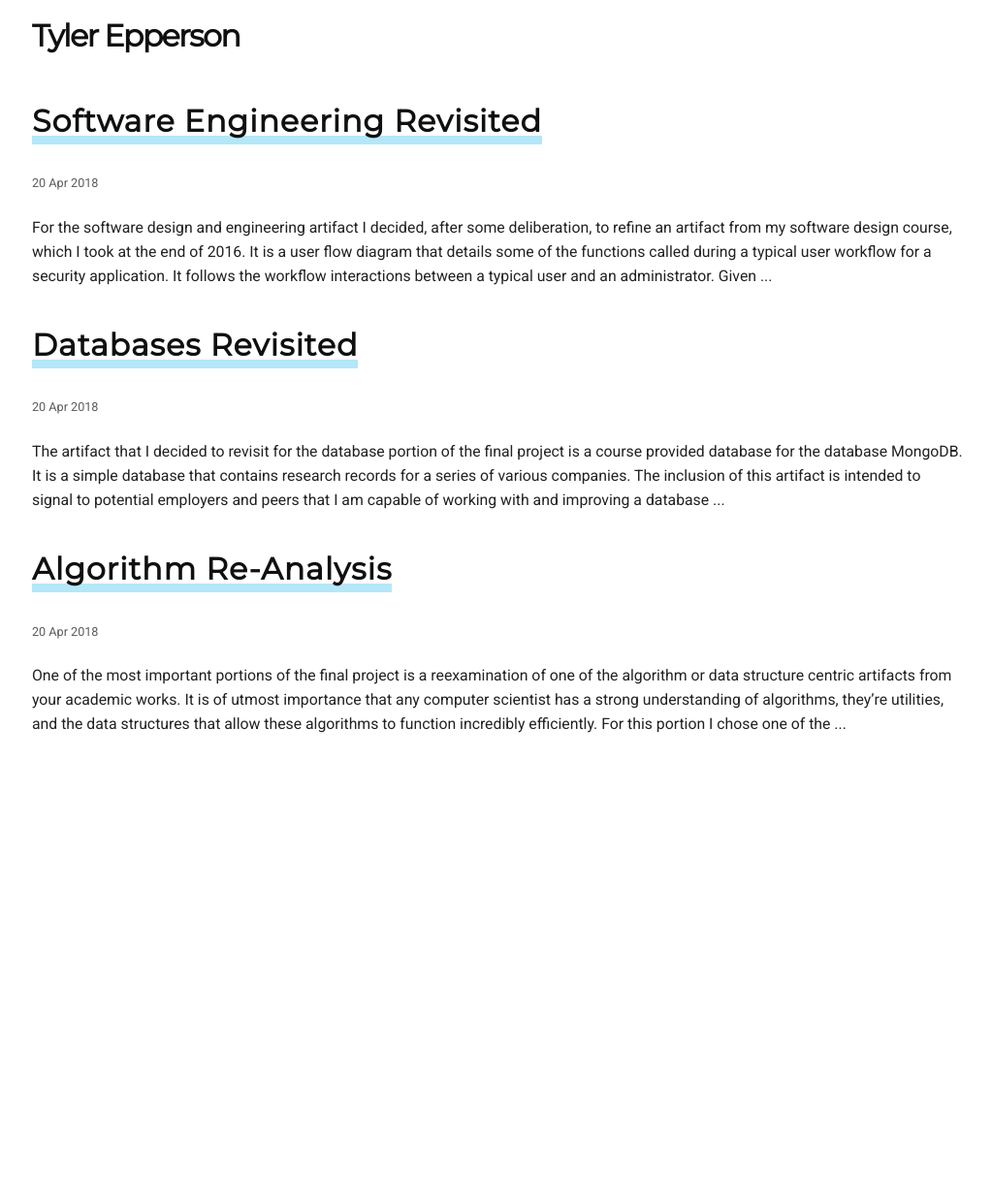
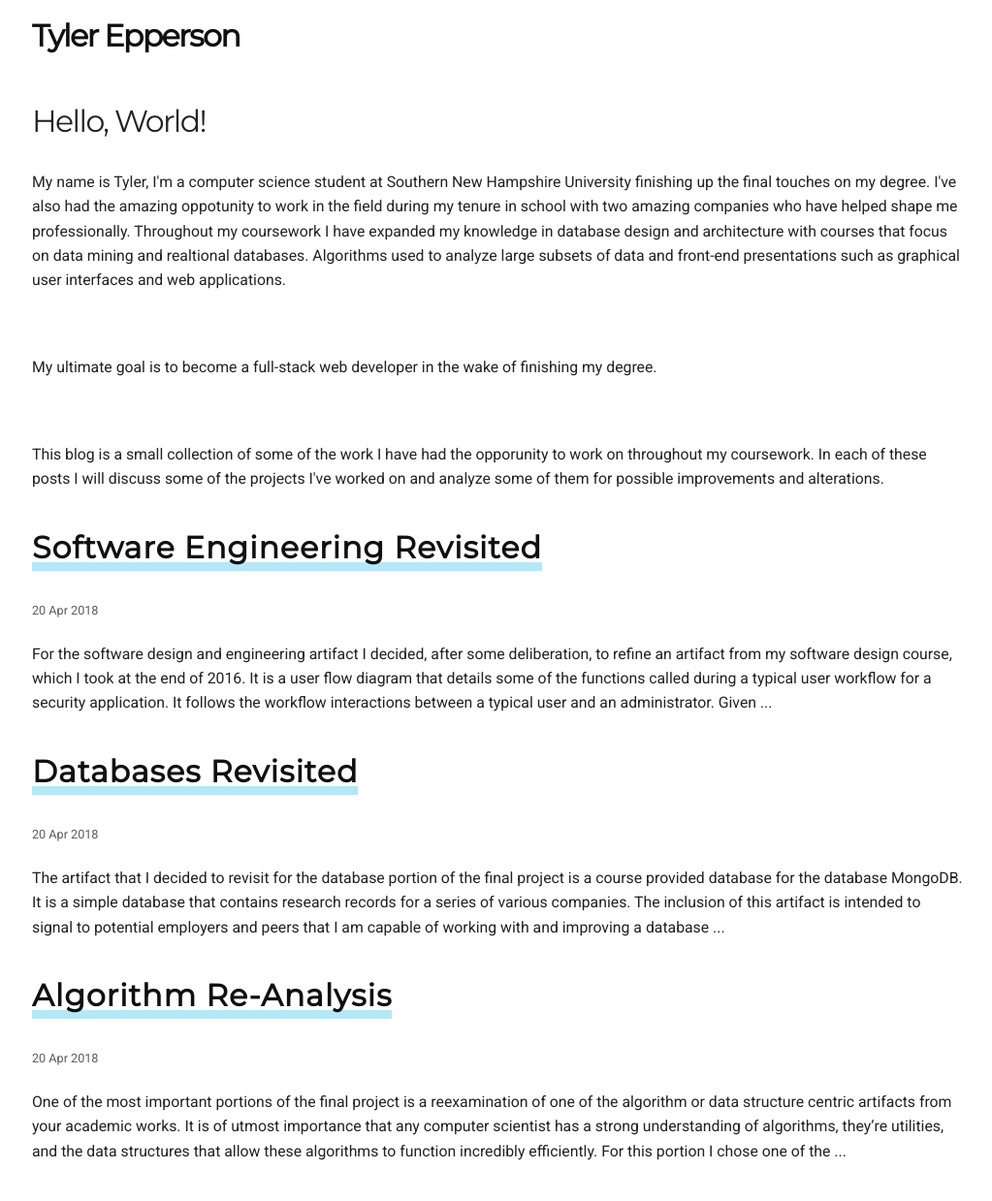
Before and after one commit to edwardepperson/edwardepperson.github.io, a Jekyll site: the page built from index.html, in a window 1280 px wide. Shown: the whole page at 97% size, without its empty margins (127-1150 px from the left). Built offline with Jekyll 4.4.1, drawn with Linux system fonts in a browser that asks for light colours; nearby versions of some CDN libraries; before the commit the page ends 900 px from its top, so only the background shows below that.

Commit message:
Added the professional assessment at the beginning of the index.html

```diff
--- a/index.html
+++ b/index.html
@@ -2,6 +2,35 @@
 layout: default
 title: Home
 ---
+
+<section class="about">
+    <h1 class="about__title">
+        Hello, World!
+    </h1>
+    <p>
+        My name is Tyler, I'm a computer science student at Southern
+        New Hampshire University finishing up the final touches on my
+        degree. I've also had the amazing oppotunity to work in the field
+        during my tenure in school with two amazing companies who have
+        helped shape me professionally. Throughout my coursework I have
+        expanded my knowledge in database design and architecture with
+        courses that focus on data mining and realtional databases.
+        Algorithms used to analyze large subsets of data and front-end
+        presentations such as graphical user interfaces and web applications.
+    </p>
+    </br>
+    <p>
+        My ultimate goal is to become a full-stack web developer in the
+        wake of finishing my degree.
+    </p>
+    <br>
+    <p>
+        This blog is a small collection of some of the work I have had
+        the opporunity to work on throughout my coursework. In each of
+        these posts I will discuss some of the projects I've worked on
+        and analyze some of them for possible improvements and alterations.
+    </p>
+</section>
 
 <div class="posts">
     {% for post in site.posts %}
```
Also changed, not shown: 1 other file.
